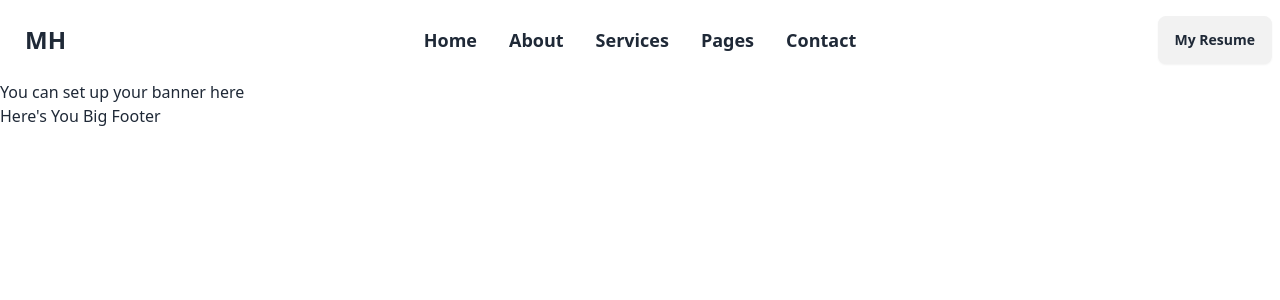
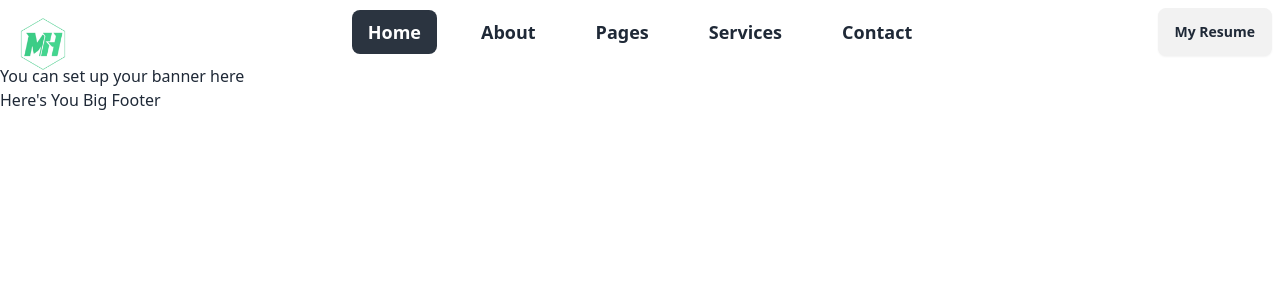
Before and after one commit to mozammal01/mozammal-haq, a React (Vite) app: page / in a window 1280 px wide. Shown: the top 300 px of the page. Built offline with nearby package versions, Linux system fonts and the light colour scheme.

Commit message:
navbar updated

```diff
--- a/src/pages/Navbar/Navbar.jsx
+++ b/src/pages/Navbar/Navbar.jsx
@@ -1,17 +1,88 @@
-import { Link } from "react-router-dom";
+import { Link, NavLink} from "react-router-dom";
+import logo from '../../assets/logo.png'
 
 const Navbar = () => {
+  // const location = useLocation();
+
+  // useEffect(() => {
+
+  //   console.log(location);
+  //   const home = location.pathname === '/'
+
+  //   try {
+  //     if (location.pathname) {
+  //       if (home) {
+  //         let navHome = document.getElementById("home")
+  //         if (navHome) {
+  //           navHome.className = 'bg-blue-500'
+  //         }
+  //         else {
+  //           console.log('fuck You');
+  //         }
+  //         console.log(navHome);
+  //       }
+  //     }
+  //   }
+  //   catch (err) {
+  //     console.log(err);
+  //   }
+  // }, [location])
   const navLinks = [
     <>
-      <Link to='/'><li><a>Home</a></li></Link>
-      <Link to='/about'><li><a>About</a></li></Link>
-      <Link to='/services'><li><a>Services</a></li></Link>
-      <Link to='/pages'><li><a>Pages</a></li></Link>
-      <Link to='/contact'><li><a>Contact</a></li></Link>
+
+      {/* Home */}
+      <li><NavLink
+        to="/"
+        style={({ isActive }) => {
+          return isActive ? { color: "white" } : {};
+        }}
+      >
+        Home
+      </NavLink></li>
+
+      {/* About */}
+      <li><NavLink
+        to="/about"
+        style={({ isActive }) => {
+          return isActive ? { color: "plum" } : {};
+        }}
+      >
+        About
+      </NavLink></li>
+
+      {/* Pages */}
+      <li><NavLink
+        to="/pages"
+        style={({ isActive }) => {
+          return isActive ? { color: "plum" } : {};
+        }}
+      >
+        Pages
+      </NavLink></li>
+
+      {/* services */}
+      <li><NavLink
+        to="/services"
+        style={({ isActive }) => {
+          return isActive ? { color: "plum" } : {};
+        }}
+      >
+        Services
+      </NavLink></li>
+
+      {/* Contact */}
+      <li><NavLink
+        to="/contact"
+        style={({ isActive }) => {
+          return isActive ? { color: "plum" } : {};
+        }}
+      >
+        Contact
+      </NavLink></li>
     </>
   ]
   return (
-    <div className="navbar bg-base-100 h-20">
+    <div className="navbar bg-base-100 h-16">
       <div className="navbar-start">
         <div className="dropdown">
           <div tabIndex={0} role="button" className="btn btn-ghost lg:hidden">
@@ -34,15 +105,15 @@ const Navbar = () => {
             {navLinks}
           </ul>
         </div>
-        <a className="btn btn-ghost text-2xl">MH</a>
+        <Link to='/'><a className="ms-10"><img width={70} src={logo} alt="logo" /></a></Link>
       </div>
       <div className="navbar-center hidden lg:flex">
-        <ul className="menu menu-horizontal px-1 font-bold text-lg">
-        {navLinks}
+        <ul className="menu menu-horizontal px-1 font-bold text-lg gap-7">
+          {navLinks}
         </ul>
       </div>
       <div className="navbar-end">
-        <a className="btn">My Resume</a>
+        <a className="btn font-bold">My Resume</a>
       </div>
     </div>
   );
```
Also changed, not shown: src/assets/logo.png (added).
